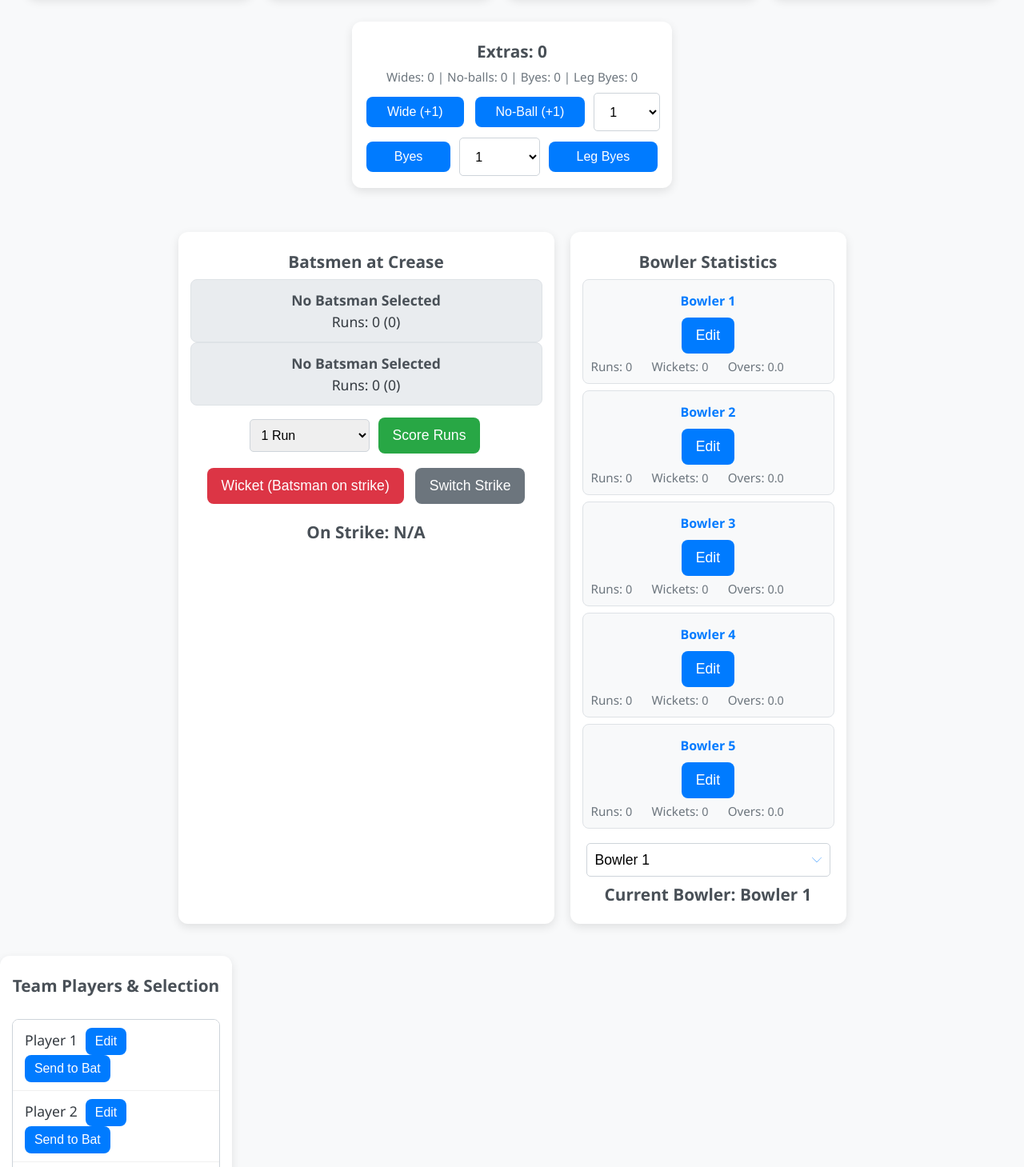
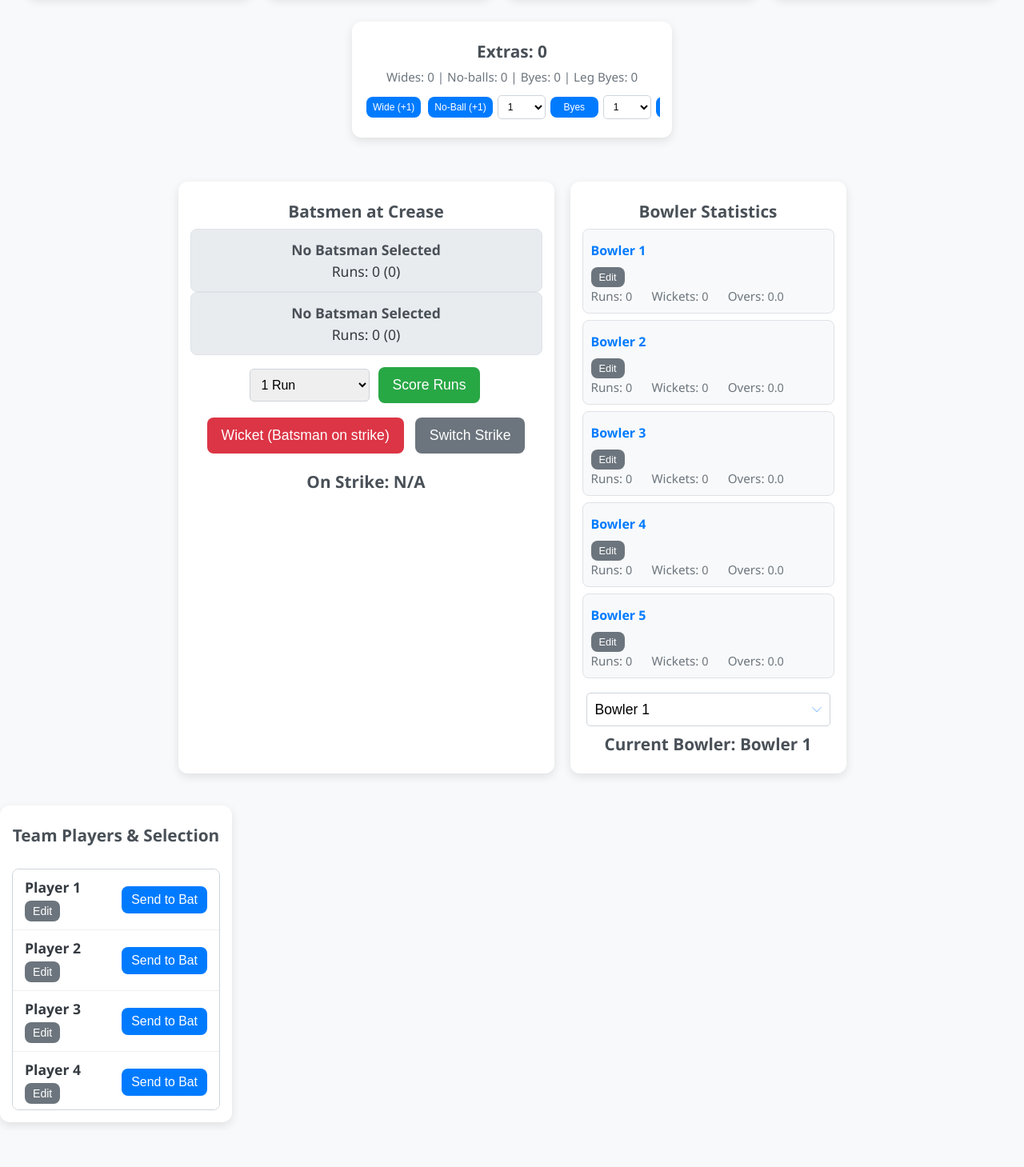
Before and after one commit to ankit210689/CricketScoringApp, a plain HTML site: page index.html in a window 1280 px wide. Shown: the part 320-1779 px from the top of the page at 80% size. After the commit the page ends 1733 px from the top, so only its background shows below. Drawn offline with Linux system fonts and the light colour scheme.

Commit message:
Update style.css

```diff
--- a/style.css
+++ b/style.css
@@ -42,6 +42,13 @@ h1 {
   box-sizing: border-box;
   margin-bottom: 10px; /* Space between cards vertically */
 }
+
+/* Double the width of the extras box */
+#extras-counter {
+    width: 100%; /* Take full width on mobile */
+    max-width: 960px; /* Increased by 50% from 640px (640 * 1.5 = 960) */
+}
+
 
 .counter h2, .counter h3 {
   margin: 8px 0; /* Reduced margin */
@@ -164,6 +171,41 @@ button:hover {
     color: #6c757d;
 }
 
+/* NEW: Styles for editable name inputs */
+.name-edit-container {
+    display: flex;
+    align-items: center;
+    gap: 5px;
+    flex-wrap: wrap; /* Allow wrapping if needed */
+}
+
+.name-edit-container .name-display {
+    flex-grow: 1;
+    text-align: left;
+    font-weight: bold;
+}
+
+.name-edit-container .name-input {
+    flex-grow: 1;
+    padding: 5px;
+    border: 1px solid #ced4da;
+    border-radius: 4px;
+    font-size: 0.9em;
+    display: none; /* Hidden by default */
+    box-sizing: border-box;
+}
+
+.name-edit-container .edit-button {
+    background-color: #6c757d;
+    padding: 5px 10px;
+    font-size: 0.8em;
+    margin: 0;
+}
+.name-edit-container .edit-button:hover {
+    background-color: #5a6268;
+}
+
+
 select#current_bowler_select {
     width: calc(100% - 10px); /* Adjust for padding */
     padding: 10px;
@@ -195,17 +237,20 @@ select#current_bowler_select {
     padding: 10px 15px; /* Larger padding for touch */
     border-bottom: 1px solid #f0f0f0; /* Lighter border */
     font-size: 1.1em;
-    flex-wrap: wrap; /* Allow name and button to wrap if needed */
+    flex-wrap: nowrap; /* Prevent wrapping for player name/button */
+    gap: 5px;
 }
 
 .player-item:last-child {
     border-bottom: none;
 }
 
-.player-item span {
-    flex-basis: auto; /* Allow name to take natural width */
-    margin-right: 10px; /* Space between name and button */
-    word-break: break-word; /* Prevent long names from overflowing */
+/* Ensure player name display and input play well together */
+.player-item .name-display,
+.player-item .name-input {
+    flex-grow: 1; /* Allow them to take available space */
+    min-width: 0; /* Allow shrinking if needed */
+    text-align: left; /* Align text to left */
 }
 
 .player-item button {
@@ -226,26 +271,34 @@ select#current_bowler_select {
     font-style: italic;
 }
 
-/* NEW: Extras Counter Styling */
+/* Extras Counter Styling */
 .extras-counter .extra-buttons {
     display: flex;
-    flex-wrap: wrap;
-    justify-content: center;
-    gap: 8px;
+    flex-wrap: nowrap; /* Forces items onto a single line */
+    justify-content: space-evenly; /* Distributes space evenly */
+    align-items: center;
     margin-top: 10px;
+    gap: 3px; /* Reduced gap */
+    overflow-x: auto; /* Allows horizontal scrolling if content overflows */
+    padding-bottom: 5px; /* Adds a bit of padding for scrollbar */
 }
+
 .extras-counter .extra-buttons button,
 .extras-counter .extra-buttons select {
-    flex: 1 1 auto; /* Allow items to grow and shrink */
-    min-width: 80px; /* Ensure buttons don't get too small */
-    padding: 10px 15px;
-    font-size: 1em;
+    flex: 0 0 auto; /* Prevent items from growing or shrinking, take natural width */
+    min-width: 60px; /* Slightly increased min-width from 55px */
+    padding: 6px 8px; /* Standard padding */
+    font-size: 0.75em; /* Standard font size */
+    box-sizing: border-box; /* Include padding and border in element's total width */
+    white-space: nowrap; /* Ensure text stays on one line within the button/select */
 }
+
 .extras-counter select {
     border: 1px solid #ced4da;
     border-radius: 5px;
     background-color: #fff;
 }
+
 .extras-counter p {
     font-size: 0.95em;
     color: #6c757d;
@@ -267,6 +320,12 @@ select#current_bowler_select {
     width: calc(50% - 30px); /* Two columns on wider screens */
     max-width: 380px;
   }
+  /* Adjust extras box width on wider screens */
+  #extras-counter {
+      width: calc(100% - 30px); /* Keep it roughly full width of its container on medium screens */
+      max-width: 1140px; /* Increased by 50% from 760px (760 * 1.5 = 1140) */
+  }
+
   .batsmen-section, .bowlers-section, .selection-section {
     width: calc(50% - 30px); /* Adjust width for 2-column layout */
   }
@@ -286,6 +345,11 @@ select#current_bowler_select {
     width: auto;
     min-width: 280px;
     max-width: 400px;
+  }
+  /* Adjust extras box width on large screens */
+  #extras-counter {
+      width: auto; /* Revert to auto, as it will be constrained by max-width */
+      max-width: 1200px; /* Increased by 50% from 800px (800 * 1.5 = 1200) */
   }
   .batsmen-section {
     width: calc(40% - 30px);
@@ -315,6 +379,12 @@ select#current_bowler_select {
         max-width: unset; /* Override max-width */
         padding: 10px;
     }
+    /* Adjust extras box width for landscape mode */
+    #extras-counter {
+        width: calc(100% - 20px); /* Make it span almost full width */
+        max-width: unset; /* Allow it to grow, as it will be contained by its parent */
+    }
+
     .batsmen-section, .bowlers-section, .selection-section {
         width: calc(50% - 20px);
         padding: 10px;
@@ -333,4 +403,13 @@ select#current_bowler_select {
         padding: 5px 8px;
         font-size: 0.8em;
     }
+
+    /* Adjust extras for landscape on smaller screens */
+    .extras-counter .extra-buttons button,
+    .extras-counter .extra-buttons select {
+        min-width: 50px; /* Standard min-width */
+        padding: 4px 6px;
+        font-size: 0.65em;
+        white-space: nowrap;
+    }
 }
```
